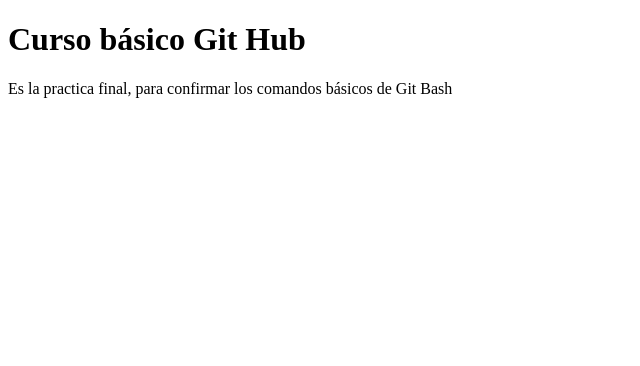
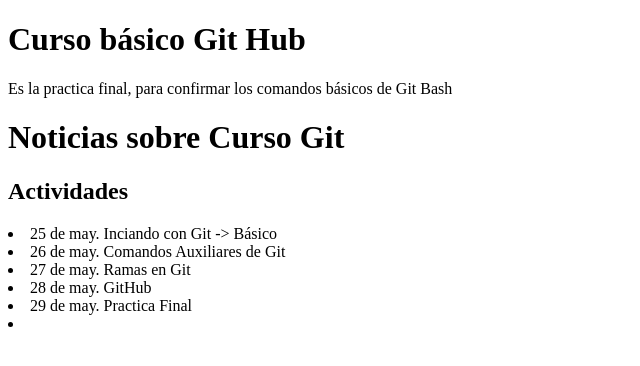
Before and after one commit to curso-git-2020/practica-final-git, a plain HTML site: page index.html in a window 1280 px wide. Shown: the whole page, without its empty margins (0-640 px from the left). Drawn offline with Linux system fonts and the light colour scheme.

Commit message:
Agregan lista con enlaces

```diff
--- a/index.html
+++ b/index.html
@@ -7,5 +7,13 @@
 <body>
   <h1>Curso básico Git Hub</h1>
   Es la practica final, para confirmar los comandos básicos de Git Bash
+  <h1>Noticias sobre Curso Git</h1>
+  <h2>Actividades</h2>
+  	<li>25 de may. Inciando con Git -> Básico </li>
+	<li>26 de may. Comandos Auxiliares de Git </li>
+	<li>27 de may. Ramas en Git </li>
+	<li>28 de may. GitHub </li>
+	<li>29 de may. Practica Final </li>
+	<li></li>
 </body>
 </html>
```
